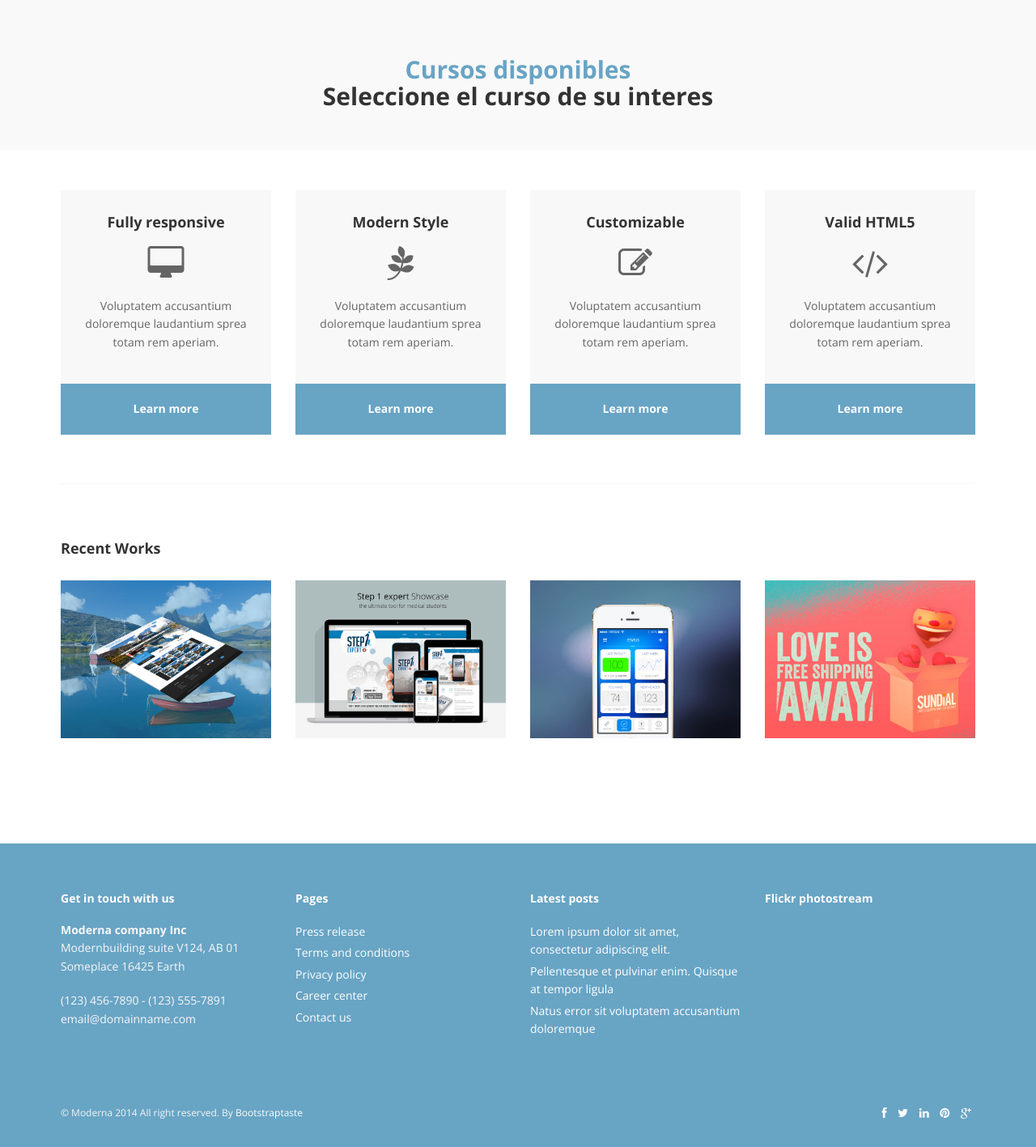
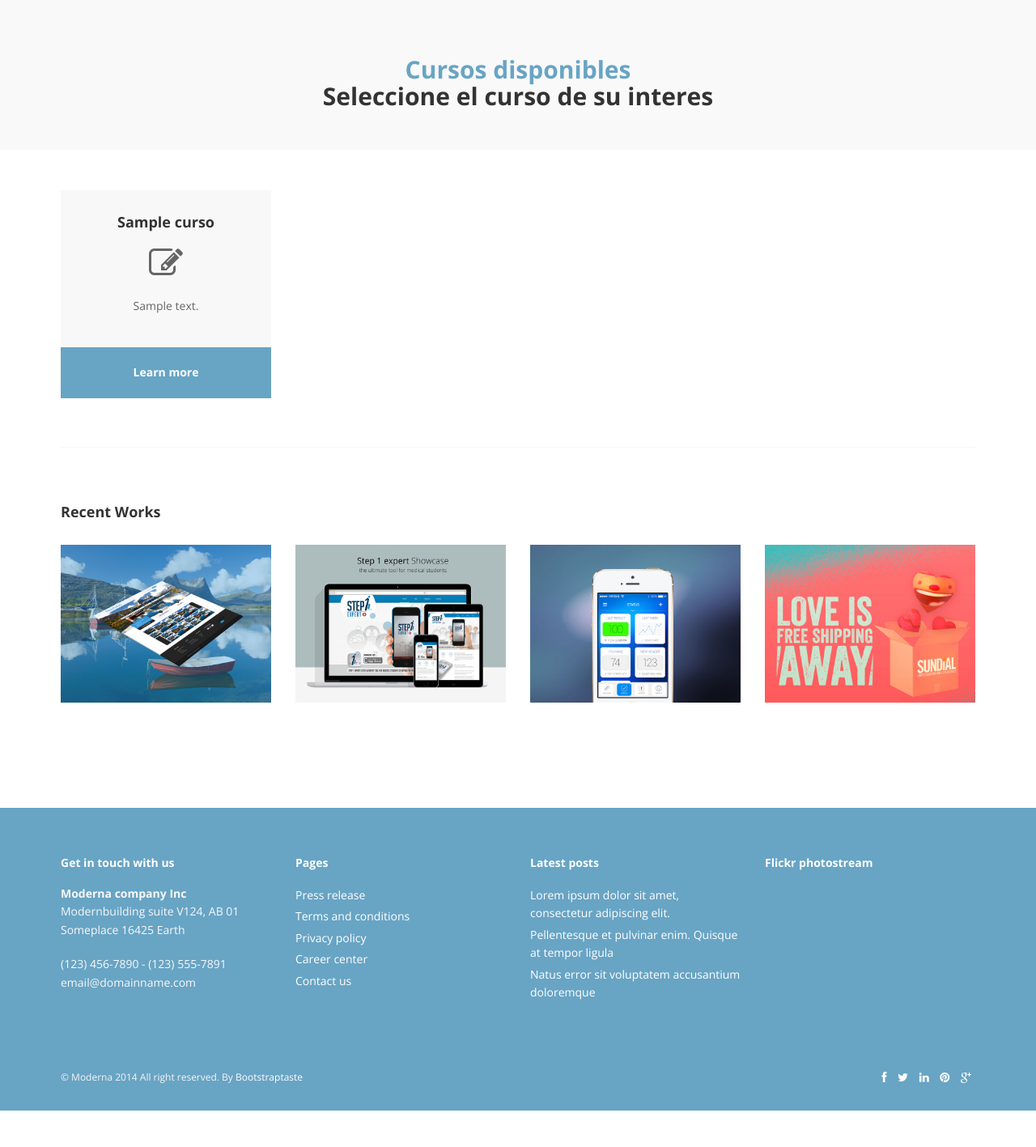
Before and after one commit to DonAurelio/SIGECUC-TIC, a Django app: page / in a window 1280 px wide. Shown: the part 618-2035 px from the top of the page at 81% size. After the commit the page ends 1990 px from the top, so only its background shows below. Run offline with Django 3.2, Linux system fonts and the light colour scheme; tables that the repository leaves empty hold one stand-in row (values such as "Sample post"); some libraries are stand-ins or nearby versions.

Commit message:
Pagina principal casi terminada

```diff
--- a/SIGECUC_TIC/SIGECUC_TIC/templates/index.html
+++ b/SIGECUC_TIC/SIGECUC_TIC/templates/index.html
@@ -92,6 +92,9 @@
 
 
 	</section>
+
+
+	<!--TITLE SECTION -->
 	<section class="callaction">
 	<div class="container">
 		<div class="row">
@@ -105,20 +108,27 @@
 		</div>
 	</div>
 	</section>
+
+
+	<!--SUBJECTS SECCTION-->
 	<section id="content">
 	<div class="container">
 		<div class="row">
 			<div class="col-lg-12">
 				<div class="row">
+
+					<!--CURSOS DISPONIBLES -->
+
+					{% for curso in cursos %}
 					<div class="col-lg-3">
 						<div class="box">
 							<div class="box-gray aligncenter">
-								<h4>Fully responsive</h4>
+								<h4>{{ curso.nombre }}</h4>
 								<div class="icon">
-								<i class="fa fa-desktop fa-3x"></i>
+								<i class="fa fa-edit fa-3x"></i>
 								</div>
 								<p>
-								 Voluptatem accusantium doloremque laudantium sprea totam rem aperiam.
+								 	{{ curso.descripcion }}
 								</p>
 
 							</div>
@@ -127,61 +137,18 @@
 							</div>
 						</div>
 					</div>
-					<div class="col-lg-3">
-						<div class="box">
-							<div class="box-gray aligncenter">
-								<h4>Modern Style</h4>
-								<div class="icon">
-								<i class="fa fa-pagelines fa-3x"></i>
-								</div>
-								<p>
-								 Voluptatem accusantium doloremque laudantium sprea totam rem aperiam.
-								</p>
+					{% endfor %}
 
-							</div>
-							<div class="box-bottom">
-								<a href="#">Learn more</a>
-							</div>
-						</div>
-					</div>
-					<div class="col-lg-3">
-						<div class="box">
-							<div class="box-gray aligncenter">
-								<h4>Customizable</h4>
-								<div class="icon">
-								<i class="fa fa-edit fa-3x"></i>
-								</div>
-								<p>
-								 Voluptatem accusantium doloremque laudantium sprea totam rem aperiam.
-								</p>
 
-							</div>
-							<div class="box-bottom">
-								<a href="#">Learn more</a>
-							</div>
-						</div>
-					</div>
-					<div class="col-lg-3">
-						<div class="box">
-							<div class="box-gray aligncenter">
-								<h4>Valid HTML5</h4>
-								<div class="icon">
-								<i class="fa fa-code fa-3x"></i>
-								</div>
-								<p>
-								 Voluptatem accusantium doloremque laudantium sprea totam rem aperiam.
-								</p>
-
-							</div>
-							<div class="box-bottom">
-								<a href="#">Learn more</a>
-							</div>
-						</div>
-					</div>
 				</div>
 			</div>
 		</div>
+
+
+
+
 		<!-- divider -->
+
 		<div class="row">
 			<div class="col-lg-12">
 				<div class="solidline">
@@ -189,6 +156,9 @@
 			</div>
 		</div>
 		<!-- end divider -->
+
+
+
 		<!-- Portfolio Projects -->
 		<div class="row">
 			<div class="col-lg-12">
--- a/SIGECUC_TIC/SIGECUC_TIC/urls.py
+++ b/SIGECUC_TIC/SIGECUC_TIC/urls.py
@@ -8,12 +8,12 @@ urlpatterns = patterns('',
     # url(r'^blog/', include('blog.urls')),
 
 
-    url(r' ^admin/ ', include(admin.site.urls)),
+    url(r'^admin/', include( admin.site.urls ), name='admin'),
     url(r'^$', 'aplicacion_cursos_tic.views.index_page_view', name='index'),
     url(r'^index', 'aplicacion_cursos_tic.views.index_page_view', name='index'),
     url(r'^login', 'aplicacion_cursos_tic.views.login_page_view', name='login'),
     url(r'^contact', 'aplicacion_cursos_tic.views.contact_page_view', name='contact'),
-    url(r'^informatio', 'aplicacion_cursos_tic.views.information_page_view', name='information'),
+    url(r'^information', 'aplicacion_cursos_tic.views.information_page_view', name='information')
     #url(r'^login', login),
     #url(r'^index', index),
     #url(r'^contactenos', contact),
--- a/SIGECUC_TIC/aplicacion_cursos_tic/views.py
+++ b/SIGECUC_TIC/aplicacion_cursos_tic/views.py
@@ -12,7 +12,10 @@ from django.http import HttpResponse
 # Create your views here.
 
 def index_page_view(request):
-	return render_to_response('index.html')
+	#funcion que lista los cursos activos cuando el estado es 1
+	cursos = Curso.objects.filter(estado='1')
+	context = { 'cursos':cursos }
+	return render_to_response('index.html',context)
 
 def login_page_view(request):
 	message = None
```
